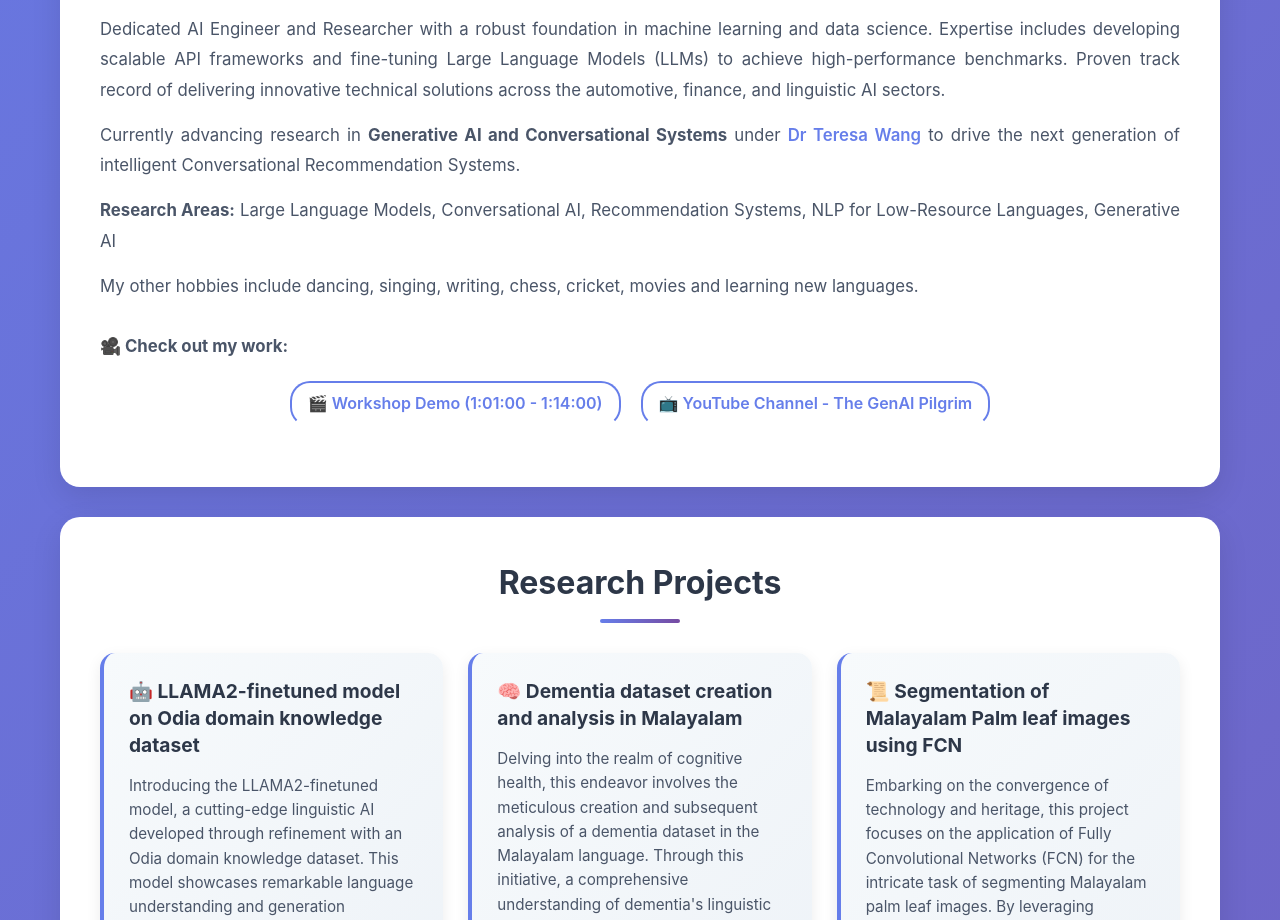
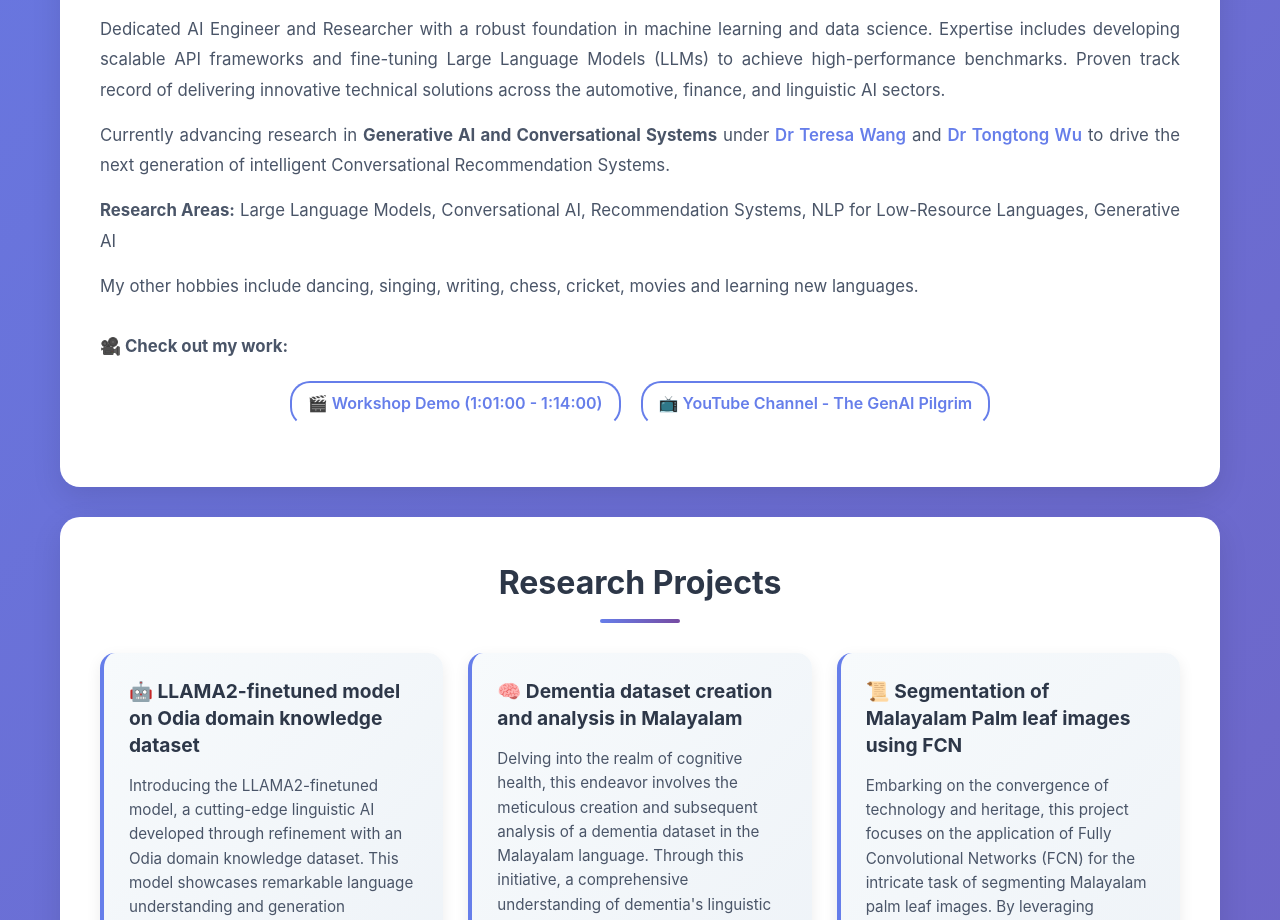
Before and after one commit to nipunbnair/nipunbnair.github.io, a plain HTML site: page index.html in a window 1280 px wide. Shown: the part 1180-2100 px from the top of the page. Drawn offline with Linux system fonts and the light colour scheme.

Commit message:
Update index.html

```diff
--- a/index.html
+++ b/index.html
@@ -573,7 +573,7 @@
             <h2>Research & Interests</h2>
             <p>Dedicated AI Engineer and Researcher with a robust foundation in machine learning and data science. Expertise includes developing scalable API frameworks and fine-tuning Large Language Models (LLMs) to achieve high-performance benchmarks. Proven track record of delivering innovative technical solutions across the automotive, finance, and linguistic AI sectors.</p>
 
-            <p>Currently advancing research in <strong>Generative AI and Conversational Systems</strong> under <a href="https://research.monash.edu/en/persons/teresa-wang/" target="_blank">Dr Teresa Wang</a> to drive the next generation of intelligent Conversational Recommendation Systems.</p>
+            <p>Currently advancing research in <strong>Generative AI and Conversational Systems</strong> under <a href="https://research.monash.edu/en/persons/teresa-wang/" target="_blank">Dr Teresa Wang</a> and <a href="https://scholar.google.com/citations?user=u1Qp8lUAAAAJ&hl=en" target="_blank">Dr Tongtong Wu</a> to drive the next generation of intelligent Conversational Recommendation Systems.</p>
 
             <p><strong>Research Areas:</strong> Large Language Models, Conversational AI, Recommendation Systems, NLP for Low-Resource Languages, Generative AI</p>
 
```
